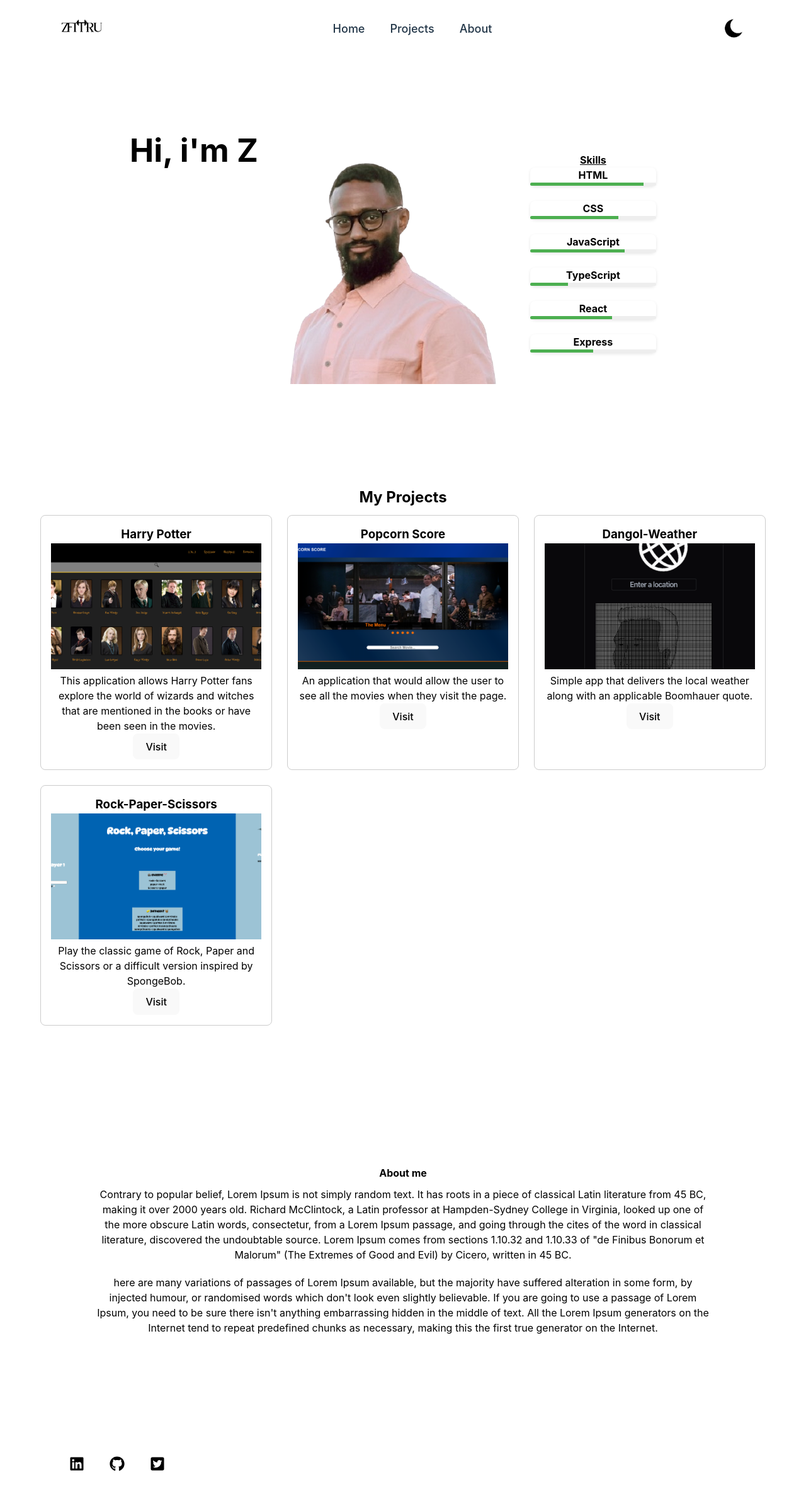
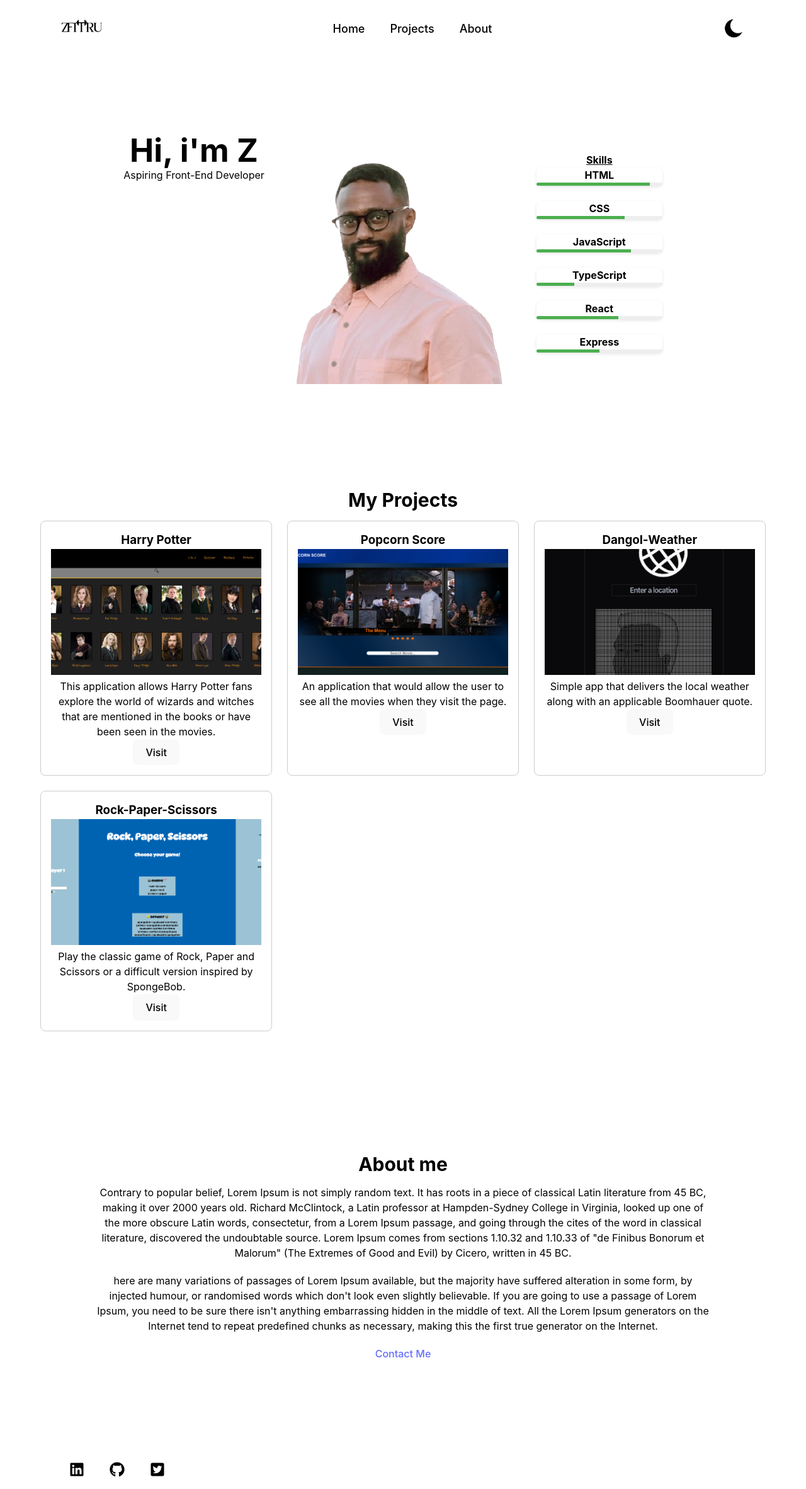
Before and after one commit to ZTFitru/Portfolio, a React (Vite) app: page / in a window 1280 px wide. Shown: the whole page at 63% size. Built offline with nearby package versions, Linux system fonts and the light colour scheme.

Commit message:
Updated styling for navbar dark mode.

```diff
--- a/src/components/About/About.css
+++ b/src/components/About/About.css
@@ -3,6 +3,7 @@
     h4 {
         text-align: center;
         padding: 10px;
+        font-size: 30px;
     }
 }
 
@@ -24,13 +25,13 @@
 }
 
 .about-out.light .about-cont {
-    h3, p{
+    h4, p{
         color: #000;
     }
 }
 
 .about-out.dark .about-cont {
-    h3, p {
+    h4, p {
         color: #fff;
     }
 }
--- a/src/components/About/About.jsx
+++ b/src/components/About/About.jsx
@@ -22,6 +22,9 @@ const About = ({ toggle })=> {
                 text. All the Lorem Ipsum generators on the Internet tend to repeat predefined chunks as necessary, making this
                 the first true generator on the Internet.
                 </p>
+                <a>
+                    Contact Me
+                </a>
             </div>
         </section>
     )
--- a/src/components/MainPage/MainPage.css
+++ b/src/components/MainPage/MainPage.css
@@ -69,13 +69,13 @@
 }
 
 .mainpage-out.light .main-text {
-    h1 {
+    h1, p {
         color: #000;
     }
 }
 
 .mainpage-out.dark .main-text {
-    h1 {
+    h1, p {
         color: #fff;
     }
 }
--- a/src/components/MainPage/MainPage.jsx
+++ b/src/components/MainPage/MainPage.jsx
@@ -12,6 +12,9 @@ const MainPage = ({ toggle })=> {
                     <h1>
                         Hi, i'm Z
                     </h1>
+                    <p>
+                        Aspiring Front-End Developer
+                    </p>
                 </div>
                 <img src={mainImg} alt="" />
                 <div className="skill-set">
--- a/src/components/Navbar/Navbar.css
+++ b/src/components/Navbar/Navbar.css
@@ -37,3 +37,8 @@
     background: black;
     color: white;
 }
+
+.light .nav-bar {
+    background: white;
+    color: black;
+}
--- a/src/components/Project/Project.css
+++ b/src/components/Project/Project.css
@@ -3,6 +3,7 @@
     h2 {
         text-align: center;
         padding: 10px;
+        font-size: 30px;
     }
 }
 
--- a/src/index.css
+++ b/src/index.css
@@ -24,7 +24,7 @@
 .app-cont {
   width: 100vw;
   min-height: 100vh;
-  /* background: #ced8ff; */
+  background: #fff;
   transform: 0.5s;
 }
 
```
